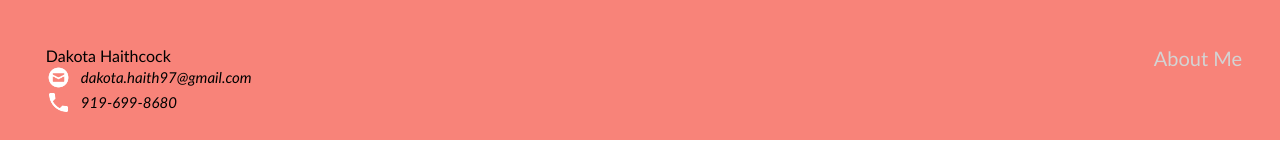
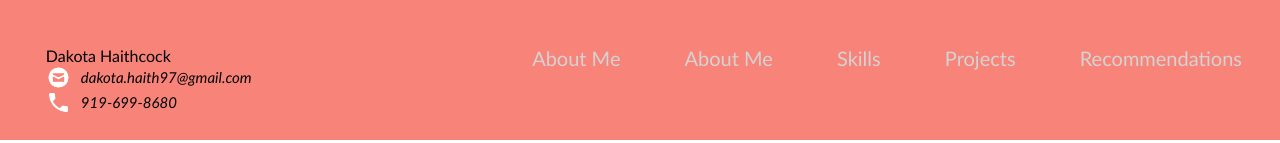
Before and after one commit to haithcock/Dakota-Webpage-Portfolio, a plain HTML site: page index.html in a window 1280 px wide. Shown: the top 143 px of the page. Drawn offline with Linux system fonts and the light colour scheme.

Commit message:
Update index.html
added " <a class="topmenu" href="#about-me">About Me</a>
  <a class="topmenu" href="#skills">Skills</a>
  <a class="topmenu" href="#projects">Projects</a>
  <a class="topmenu" href="#recommendations">Recommendations</a>"

to reflect the lab instructions

```diff
--- a/index.html
+++ b/index.html
@@ -25,6 +25,16 @@
         <div class="topdiv">
           <a class="topmenu" href="#about-me">About Me</a>
           <!-- Add the links for Skills, Projects and Recommendation here -->
+ <a class="topmenu" href="#about-me">About Me</a>
+  <a class="topmenu" href="#skills">Skills</a>
+  <a class="topmenu" href="#projects">Projects</a>
+  <a class="topmenu" href="#recommendations">Recommendations</a>
+          <!--MY ATTEMPT -->
+
+
+
+
+
 
         </div>
       </div>
```
